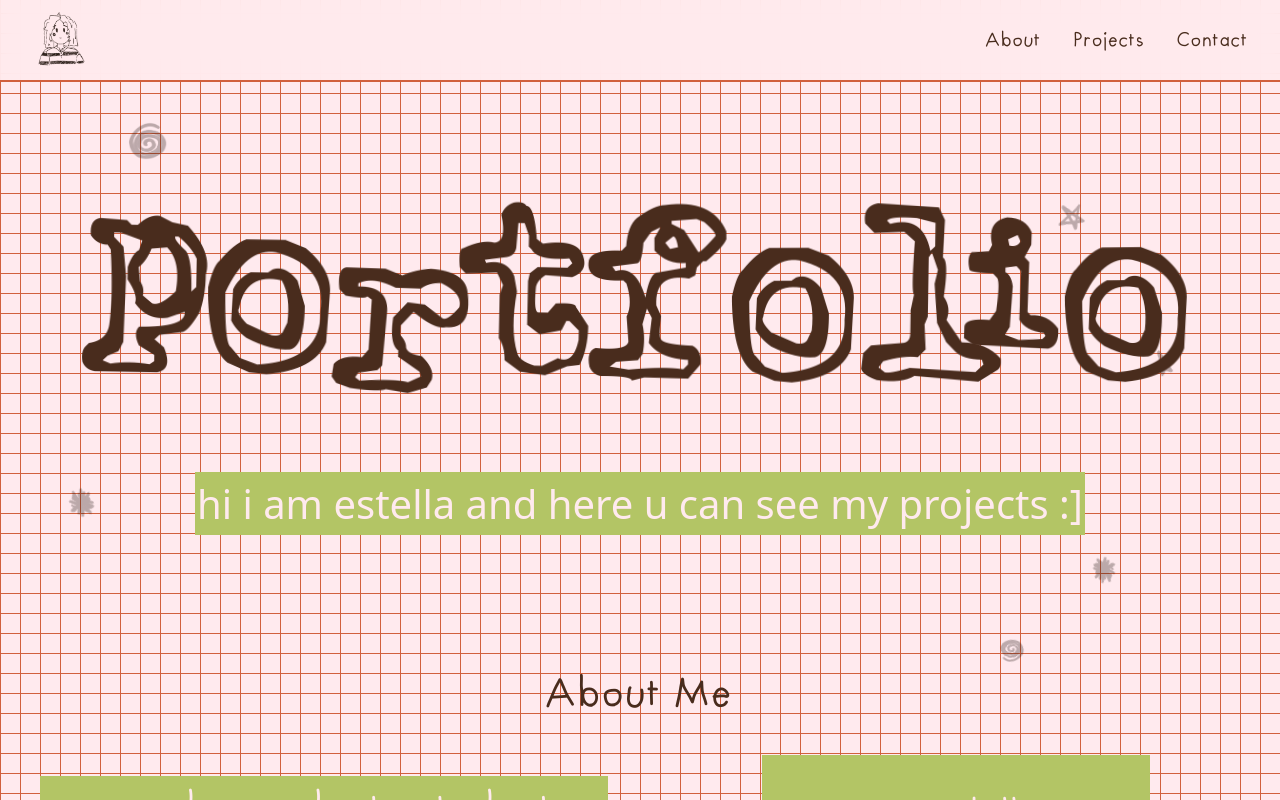
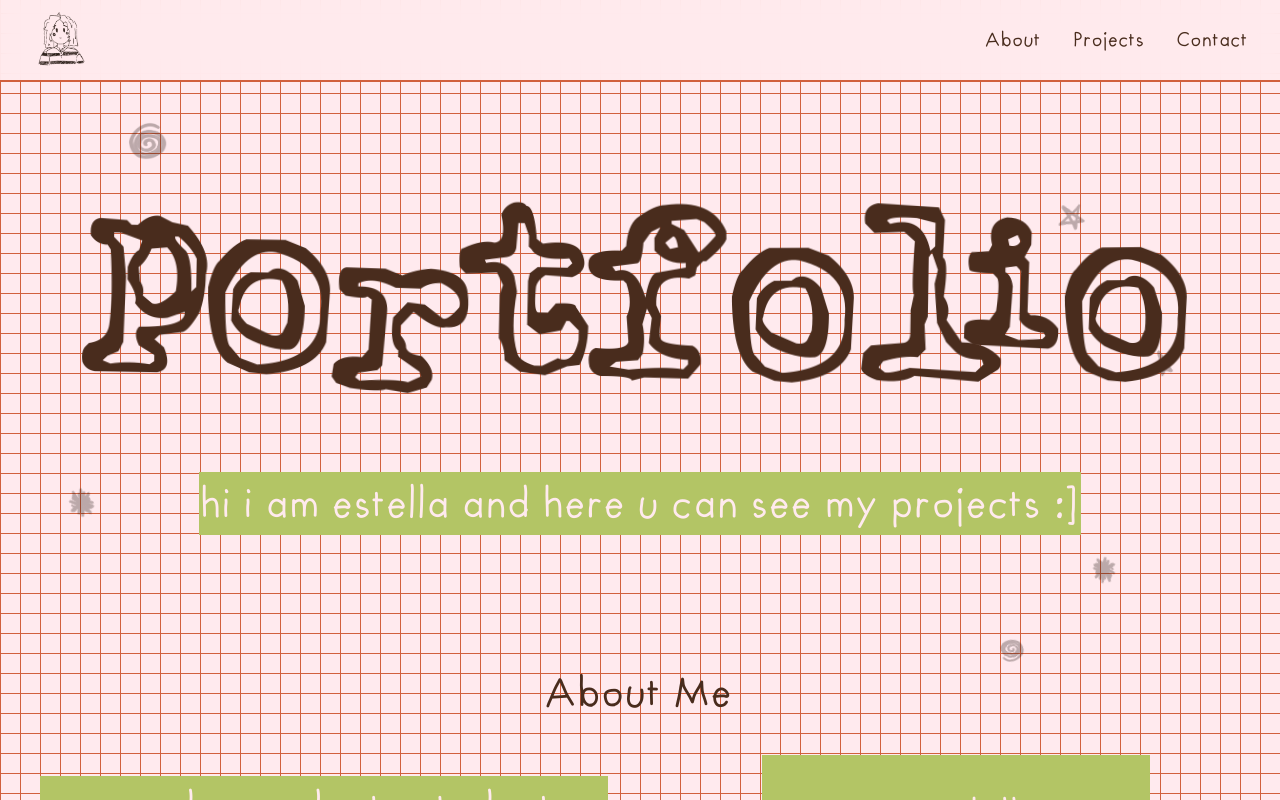
Before and after one commit to estellaaaa/portfolio, a React (Vite) app: page / in a window 1280 px wide. Shown: the top 800 px of the page. Built offline with nearby package versions, Linux system fonts and the light colour scheme.

Commit message:
Apply FutureHandwritten font to hero caption for consistent typography

```diff
--- a/src/App.css
+++ b/src/App.css
@@ -46,6 +46,7 @@
 .caption h2 {
   color: #FFEAEE !important;
   margin: 0;
+  font-family: 'FutureHandwritten', system-ui, Avenir, Helvetica, Arial, sans-serif;
 }
 
 .read-the-docs {
```
